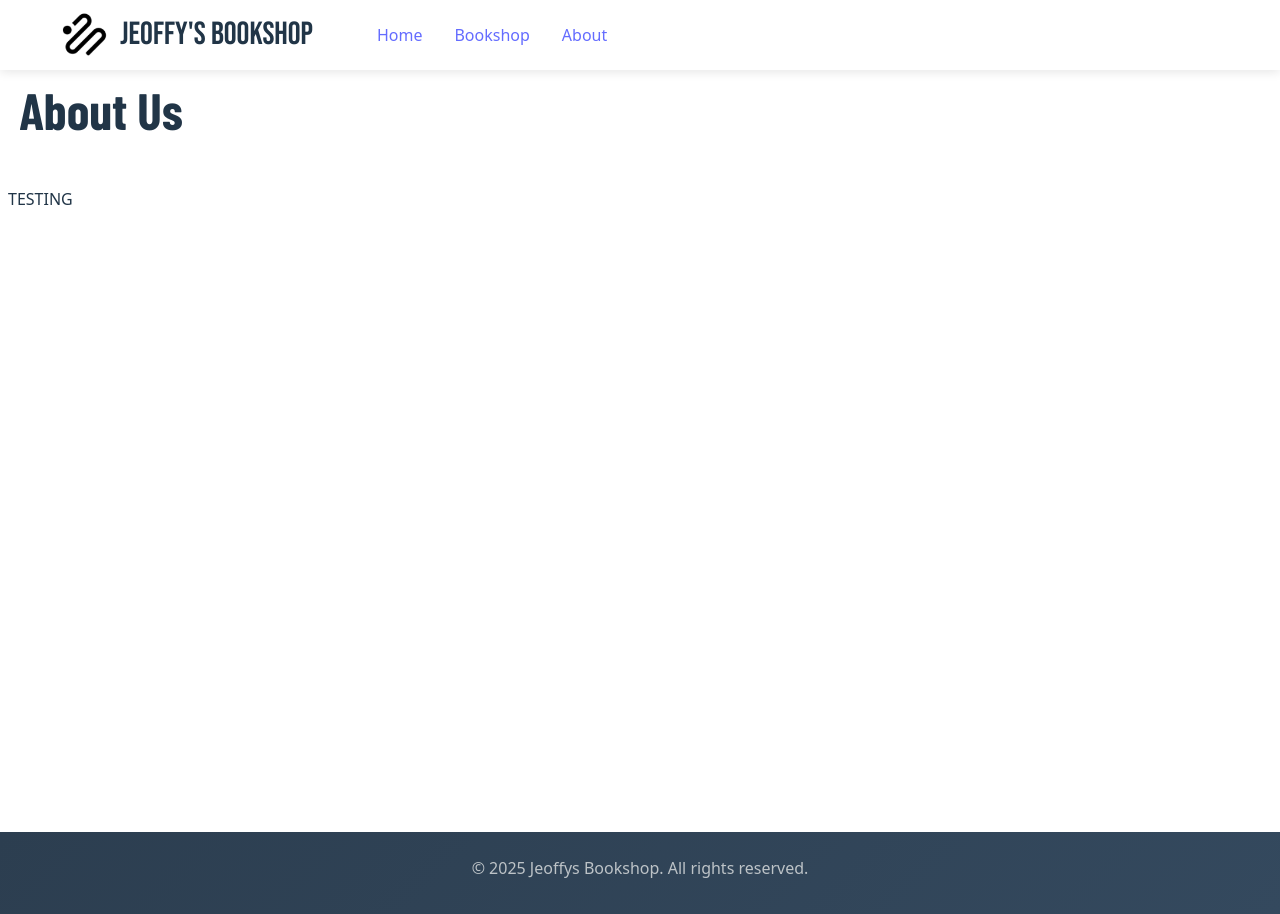
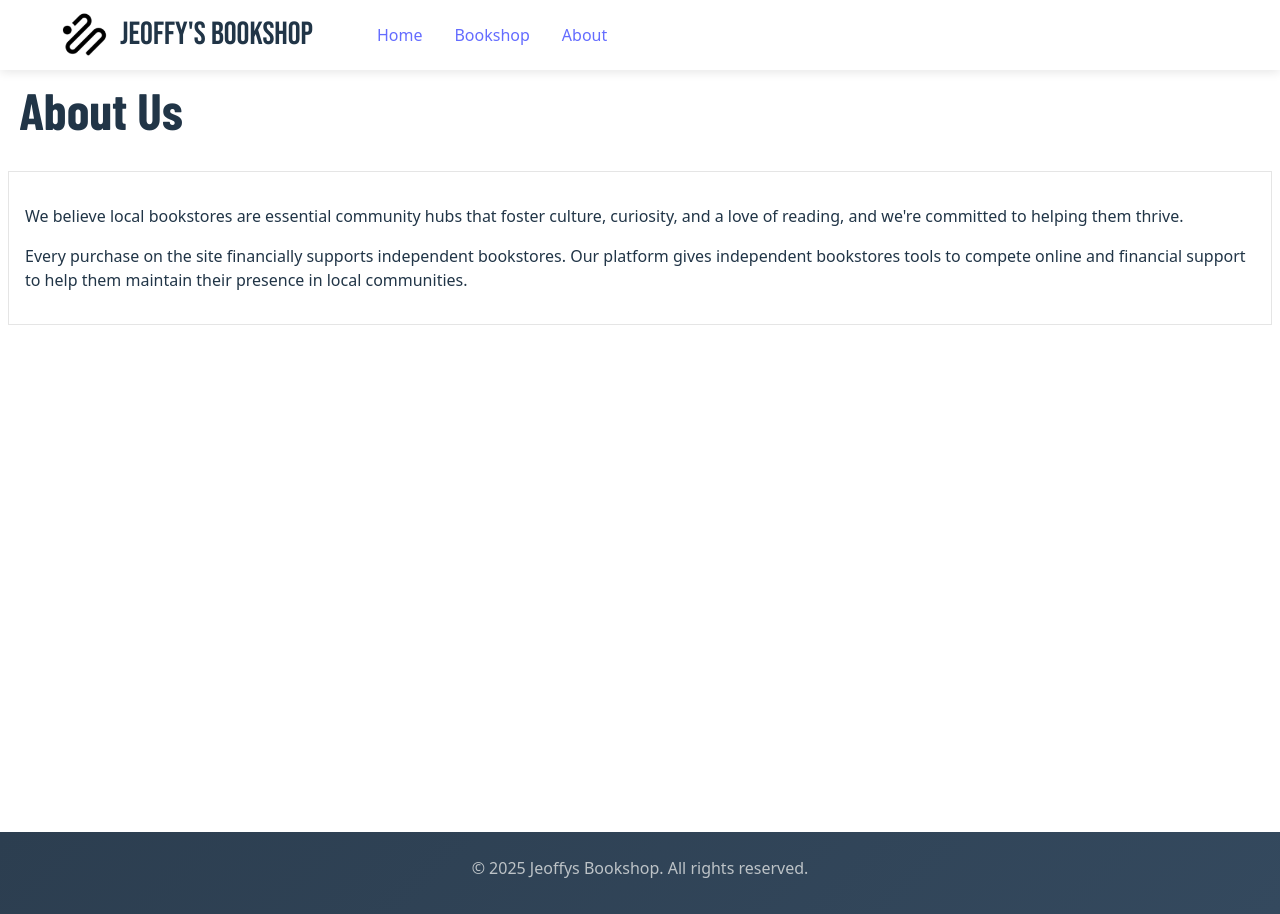
Before and after one commit to jeoffydev/vue-circlepos-typescript, a Vue app: page /about in a window 1280 px wide. Built offline with nearby package versions, Linux system fonts and the light colour scheme; a web font is replaced by a local one.

Commit message:
Organized test

```diff
--- a/src/test/setup.ts
+++ b/src/config/setup.ts
@@ -1,5 +1,5 @@
 
-// src/test/setup.ts
+// src/config/setup.ts
 import { vi } from 'vitest'
 
 // Mock console methods to avoid noise in tests
--- a/src/views/About.vue
+++ b/src/views/About.vue
@@ -1,6 +1,18 @@
 <template>
   <ContentWrapper title="About Us" classPage="aboutPage">
-    <p>TESTING</p>
+    <article class="about-content">
+      <p>
+        We believe local bookstores are essential community hubs that foster
+        culture, curiosity, and a love of reading, and we're committed to
+        helping them thrive.
+      </p>
+      <p>
+        Every purchase on the site financially supports independent bookstores.
+        Our platform gives independent bookstores tools to compete online and
+        financial support to help them maintain their presence in local
+        communities.
+      </p>
+    </article>
   </ContentWrapper>
 </template>
 
@@ -15,3 +27,9 @@ export default defineComponent({
     }
 });
 </script>
+<style scoped>
+.about-content {
+  padding: 1rem;
+  border: 1px solid #e5e5e5;
+}
+</style>
--- a/vitest.config.ts
+++ b/vitest.config.ts
@@ -8,7 +8,7 @@ export default defineConfig({
   test: {
     globals: true,
     environment: 'jsdom',
-    setupFiles: ['./src/test/setup.ts']
+    setupFiles: ['./src/config/setup.ts']
   },
   resolve: {
     alias: {
```
Also changed, not shown: 1 other file (tests, documents, lock files or other folders).
